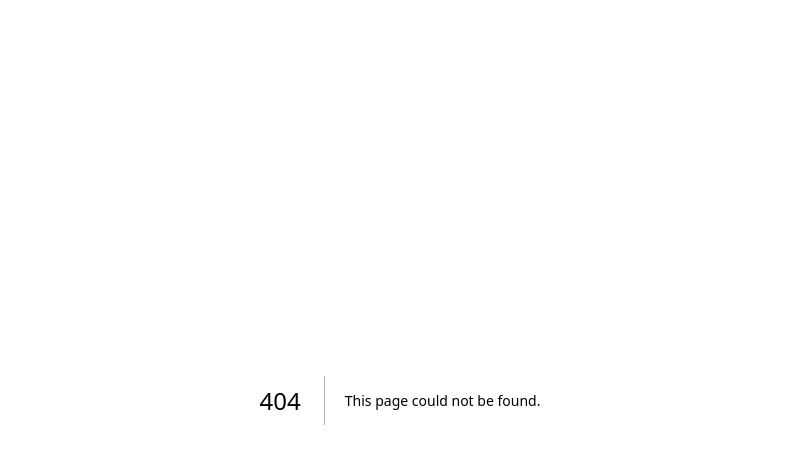
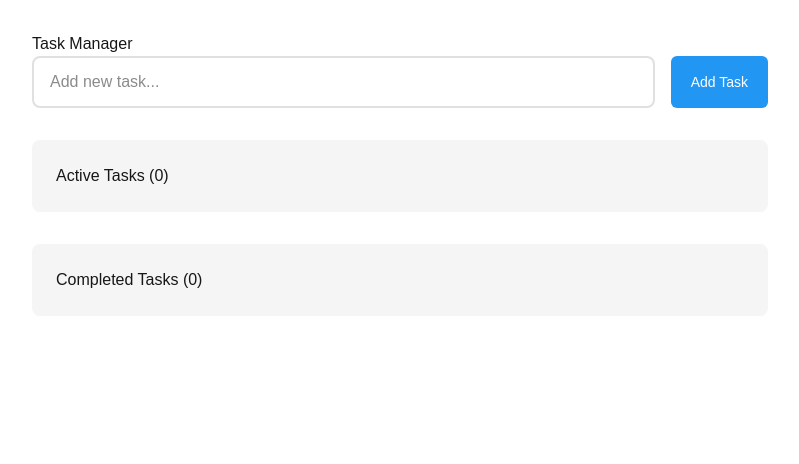
Before and after one commit to Brianbramasta/dot_test_FE, a Next.js app: page /task_management in a window 1280 px wide. Before the commit this address had no page. Shown: the top 464 px of the page, without its empty margins (240-1039 px from the left). Built offline with nearby package versions, Linux system fonts and the light colour scheme.

Commit message:
task management done

```diff
--- /dev/null
+++ b/src/app/task_management/page.module.css
@@ -0,0 +1,46 @@
+.container {
+  max-width: 800px;
+  margin: 0 auto;
+  padding: 2rem;
+}
+
+.inputSection {
+  display: flex;
+  gap: 1rem;
+  margin-bottom: 2rem;
+}
+
+.taskLists {
+  display: grid;
+  gap: 2rem;
+}
+
+.taskGroup {
+  background: #f5f5f5;
+  padding: 1.5rem;
+  border-radius: 8px;
+}
+
+.taskItem {
+  display: flex;
+  align-items: center;
+  gap: 1rem;
+  padding: 0.75rem;
+  background: white;
+  margin: 0.5rem 0;
+  border-radius: 4px;
+}
+
+.completed {
+  opacity: 0.7;
+}
+
+@media (max-width: 768px) {
+  .container {
+    padding: 1rem;
+  }
+
+  .inputSection {
+    flex-direction: column;
+  }
+}
--- /dev/null
+++ b/src/app/task_management/page.tsx
@@ -0,0 +1,100 @@
+'use client';
+import { useState } from 'react';
+import { InputField } from '@/components/InputField/InputField';
+import { CustomButton } from '@/components/CustomButton/CustomButton';
+import styles from './page.module.css';
+
+interface Task {
+  id: string;
+  text: string;
+  completed: boolean;
+  createdAt: Date;
+}
+
+export default function TaskManagement() {
+  const [tasks, setTasks] = useState<Task[]>([]);
+  const [input, setInput] = useState('');
+
+  const addTask = () => {
+    if (input.trim()) {
+      setTasks([...tasks, {
+        id: Date.now().toString(),
+        text: input.trim(),
+        completed: false,
+        createdAt: new Date()
+      }]);
+      setInput('');
+    }
+  };
+
+  const toggleTask = (id: string) => {
+    setTasks(tasks.map(task =>
+      task.id === id ? { ...task, completed: !task.completed } : task
+    ));
+  };
+
+  const deleteTask = (id: string) => {
+    setTasks(tasks.filter(task => task.id !== id));
+  };
+
+  const activeTasks = tasks.filter(task => !task.completed);
+  const completedTasks = tasks.filter(task => task.completed);
+
+  return (
+    <div className={styles.container}>
+      <h1>Task Manager</h1>
+
+      <div className={styles.inputSection}>
+        <InputField
+          value={input}
+          onChange={(e) => setInput(e.target.value)}
+          onKeyDown={(e) => {
+            if (e.key === 'Enter') {
+              addTask();
+            }
+          }}
+          placeholder="Add new task..."
+        />
+        <CustomButton onClick={addTask} variant="primary">
+          Add Task
+        </CustomButton>
+      </div>
+
+      <div className={styles.taskLists}>
+        <div className={styles.taskGroup}>
+          <h2>Active Tasks ({activeTasks.length})</h2>
+          {activeTasks.map(task => (
+            <div key={task.id} className={styles.taskItem}>
+              <input
+                type="checkbox"
+                checked={task.completed}
+                onChange={() => toggleTask(task.id)}
+              />
+              <span>{task.text}</span>
+              <CustomButton onClick={() => deleteTask(task.id)} variant="secondary">
+                Delete
+              </CustomButton>
+            </div>
+          ))}
+        </div>
+
+        <div className={styles.taskGroup}>
+          <h2>Completed Tasks ({completedTasks.length})</h2>
+          {completedTasks.map(task => (
+            <div key={task.id} className={`${styles.taskItem} ${styles.completed}`}>
+              <input
+                type="checkbox"
+                checked={task.completed}
+                onChange={() => toggleTask(task.id)}
+              />
+              <span>{task.text}</span>
+              <CustomButton onClick={() => deleteTask(task.id)} variant="secondary">
+                Delete
+              </CustomButton>
+            </div>
+          ))}
+        </div>
+      </div>
+    </div>
+  );
+}
--- /dev/null
+++ b/src/components/CustomButton/CustomButton.module.css
@@ -0,0 +1,35 @@
+.button {
+  padding: 10px 20px;
+  border: none;
+  border-radius: 6px;
+  cursor: pointer;
+  transition: all 0.3s ease;
+  font-size: 14px;
+  font-weight: 500;
+  white-space: nowrap;
+}
+
+.primary {
+  background-color: #2196f3;
+  color: white;
+}
+
+.primary:hover {
+  background-color: #1976d2;
+}
+
+.secondary {
+  background-color: #f44336;
+  color: white;
+}
+
+.secondary:hover {
+  background-color: #d32f2f;
+}
+
+@media (max-width: 768px) {
+  .button {
+    width: 100%;
+    margin-top: 8px;
+  }
+}
--- /dev/null
+++ b/src/components/CustomButton/CustomButton.tsx
@@ -0,0 +1,21 @@
+import React from 'react';
+import styles from './CustomButton.module.css';
+
+interface CustomButtonProps {
+  children: React.ReactNode;
+  onClick: () => void;
+  variant?: 'primary' | 'secondary';
+}
+
+export const CustomButton: React.FC<CustomButtonProps> = ({
+  children,
+  onClick,
+  variant = 'primary'
+}) => (
+  <button
+    className={`${styles.button} ${styles[variant]}`}
+    onClick={onClick}
+  >
+    {children}
+  </button>
+);
--- /dev/null
+++ b/src/components/InputField/InputField.module.css
@@ -0,0 +1,15 @@
+.input {
+  padding: 12px 16px;
+  border: 2px solid #e0e0e0;
+  border-radius: 8px;
+  font-size: 16px;
+  width: 100%;
+  /* max-width: 400px; */
+  transition: border-color 0.3s ease;
+}
+
+.input:focus {
+  outline: none;
+  border-color: #2196f3;
+  box-shadow: 0 0 0 2px rgba(33,150,243,0.2);
+}
--- /dev/null
+++ b/src/components/InputField/InputField.tsx
@@ -0,0 +1,20 @@
+import React from 'react';
+import styles from './InputField.module.css';
+
+interface InputFieldProps {
+  value: string;
+  onChange: (e: React.ChangeEvent<HTMLInputElement>) => void;
+  onKeyDown: (e: React.KeyboardEvent<HTMLInputElement>) => void;
+  placeholder?: string;
+}
+
+export const InputField: React.FC<InputFieldProps> = ({ value, onChange,onKeyDown, placeholder }) => (
+  <input
+    type="text"
+    className={styles.input}
+    value={value}
+    onChange={onChange}
+    onKeyDown={onKeyDown}
+    placeholder={placeholder}
+  />
+);
```
